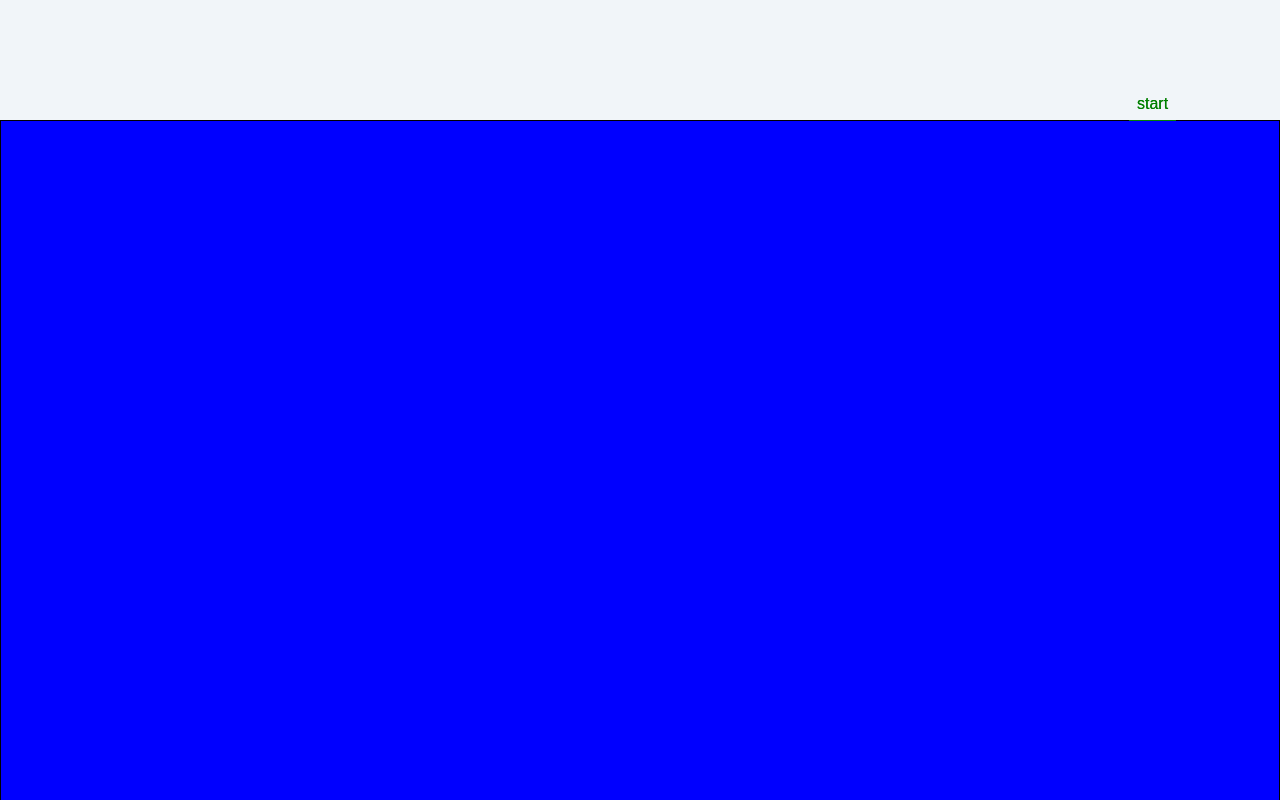
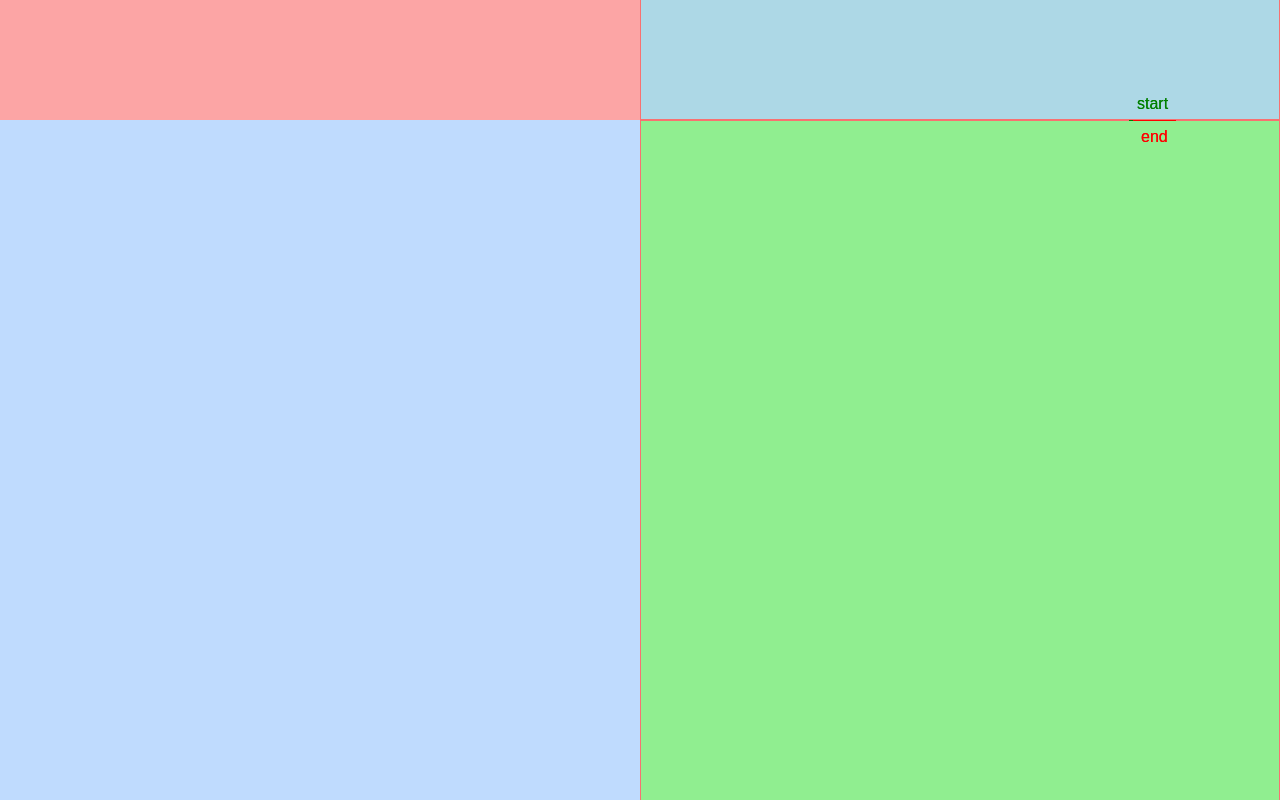
Before and after one commit to Serotoninene/scroll-test, a React (Vite) app: page / in a window 1280 px wide. Shown: the part 1480-2280 px from the top of the page. Built offline with nearby package versions, Linux system fonts and the light colour scheme.

Commit message:
made a small other pinned compoennt

```diff
--- a/src/App.tsx
+++ b/src/App.tsx
@@ -3,8 +3,7 @@ import { gsap } from "gsap";
 import { ScrollToPlugin } from "gsap/ScrollToPlugin";
 import { ScrollTrigger } from "gsap/ScrollTrigger";
 
-const array = new Array(2).fill(0);
-const sliderArray = ["blue", "green", "salmon", "lightblue", "lightgreen"];
+const sliderArray = ["lightblue", "lightgreen", "lightpink"];
 
 const Placeholder = () => {
   return (
@@ -16,8 +15,6 @@ const Placeholder = () => {
 
 const PinnedPlaceholder = () => {
   const ref = useRef<HTMLDivElement>(null);
-  const sliderRef = useRef<HTMLDivElement>(null);
-
   useEffect(() => {
     gsap.registerPlugin(ScrollTrigger);
     gsap.registerPlugin(ScrollToPlugin);
@@ -26,30 +23,31 @@ const PinnedPlaceholder = () => {
   useEffect(() => {
     if (!ref.current) return;
 
-    let dist = 0;
-
     gsap.to(ref.current, {
       xPercent: -100 * (sliderArray.length - 1),
       ease: "none",
       scrollTrigger: {
         trigger: ref.current,
-        scrub: 1,
+        scrub: 0.8,
         start: "top top",
-        markers: true,
-        end: "bottom top",
+        end: "bottom bottom",
         pin: true,
-        pinSpacing: true,
+        pinSpacing: false,
         snap: 1 / (sliderArray.length - 1),
       },
     });
-  }, [ref.current, sliderRef.current]);
+  }, [ref.current]);
 
   return (
-    <section ref={ref} className="flex flex-nowrap h-[500vw]">
+    <section
+      ref={ref}
+      className="flex flex-nowrap opacity-80"
+      style={{
+        height: sliderArray.length * 100 + "vh",
+      }}
+    >
       {sliderArray.map((color, idx) => (
         <div
-          //  okay i can't get this to work, the snap is off
-          //  for the first panels probably because of the pin or something
           className="panel"
           style={{ backgroundColor: color }}
           key={idx}
@@ -59,16 +57,72 @@ const PinnedPlaceholder = () => {
   );
 };
 
+const OneSidePinned = () => {
+  const ref = useRef<HTMLDivElement>(null);
+  const leftSide = useRef<HTMLDivElement>(null);
+  const rightSide = useRef<any>([]);
+
+  useEffect(() => {
+    gsap.registerPlugin(ScrollTrigger);
+    gsap.registerPlugin(ScrollToPlugin);
+  }, []);
+
+  useEffect(() => {
+    ScrollTrigger.create({
+      trigger: ref.current,
+      start: "top top",
+      end: "bottom bottom",
+      pin: leftSide.current,
+      snap: 1 / (sliderArray.length - 1),
+    });
+
+    rightSide.current.forEach((panel: HTMLDivElement, idx: number) => {
+      gsap.to(panel, {
+        scrollTrigger: {
+          trigger: panel,
+          markers: true,
+        },
+      });
+    });
+  }, [leftSide.current, rightSide.current]);
+  return (
+    <div
+      ref={ref}
+      className="bg-blue-200 flex"
+      style={{
+        height: sliderArray.length * 100 + "vh",
+      }}
+    >
+      <div
+        ref={leftSide}
+        className="bg-red-300 h-screen w-1/2 flex justify-center items-center"
+      >
+        STICKY PART
+      </div>
+      <div className="w-1/2">
+        {sliderArray.map((color, idx) => (
+          <div
+            key={color}
+            ref={(e) => (rightSide.current[idx] = e)}
+            className="h-screen border border-red-400 w-full"
+            style={{
+              background: color,
+            }}
+          ></div>
+        ))}
+      </div>
+    </div>
+  );
+};
+
 function App() {
   return (
     <main className="min-h-screen bg-slate-100 h-auto overflow-hidden">
-      {array.map((_, idx) => (
-        <Placeholder key={idx} />
-      ))}
+      <Placeholder />
+      <OneSidePinned />
+      <Placeholder />
       <PinnedPlaceholder />
-      {array.map((_, idx) => (
-        <Placeholder key={idx} />
-      ))}
+      <Placeholder />
     </main>
   );
 }
--- a/src/index.css
+++ b/src/index.css
@@ -49,8 +49,7 @@ h6 {
 }
 
 .panel {
-  height: 500vh;
+  height: 100vh;
   width: 100vw;
   flex: none;
-  border: 1px solid black;
 }
```
